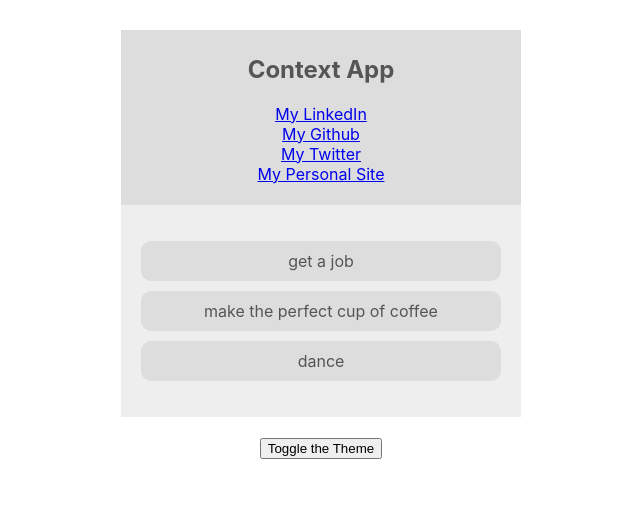
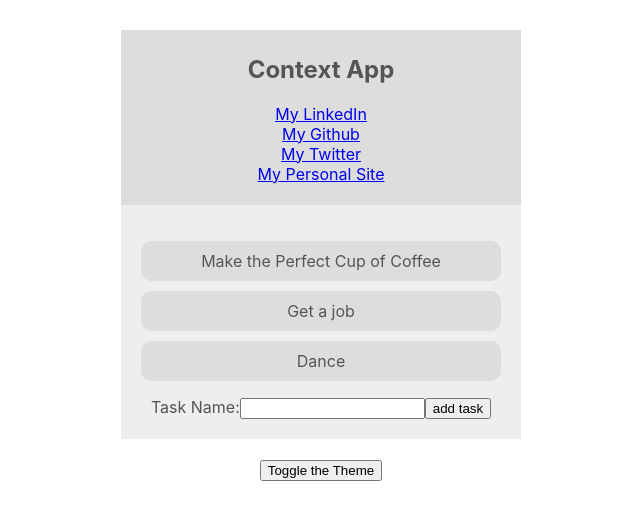
Before and after one commit to rylandgrounds/To-Do-List, a React (Create React App) app: page / in a window 1280 px wide. Shown: the top 520 px of the page, without its empty margins (319-959 px from the left). Built offline with nearby package versions, Linux system fonts and the light colour scheme.

Commit message:
final form addition pre deploy

```diff
--- /dev/null
+++ b/src/components/TaskForm.js
@@ -0,0 +1,19 @@
+import React, { useState } from 'react'
+
+
+const TaskForm = ({addTask}) => {
+    const [title, setTitle] = useState('')
+    const handleSubmit = (e) => {
+        e.preventDefault();
+       addTask(title);
+       setTitle('')
+    }
+    return (
+        <form onSubmit={handleSubmit}>
+            <label>Task Name:</label>
+            <input type='text' value={title} required onChange={(e) => setTitle(e.target.value)}/>
+            <input type='submit' value='add task'/>
+        </form>
+    )
+}
+export default TaskForm
--- a/src/components/ToDoList.js
+++ b/src/components/ToDoList.js
@@ -1,22 +1,35 @@
-import React, {useContext } from "react";
+import React, {useContext, useState } from "react";
 import { ThemeContext } from "../contexts/ThemeContext";
 import { ToDoContext } from "../contexts/ToDoContext";
+import TaskForm from "./TaskForm";
+import { v4 as uuidv4 } from 'uuid';
 
 const ToDoList  = () => {
   const {isLightTheme, light, dark } = useContext(ThemeContext)
   const {tasks} = useContext(ToDoContext)
   const theme = isLightTheme ? light : dark;
+
+    const [todos, setTodos] = useState([
+      { title: "Make the Perfect Cup of Coffee", id: 1 },
+      { title: "Get a job", id: 2 },
+      { title: "Dance", id: 3 },
+    ]);
+    const addTask = (title) => {
+
+      setTodos([...todos, { title, id: uuidv4()}])
+  }
   return(
     <div className="to-do-list" style={{color: theme.syntax, background: theme.bg}}>
     <ul>
-      {tasks.map(task => {
+      {todos.map(todo => {
         return(
-      <li key={task.id} style={{background: theme.ui}}> {task.task} </li>
+      <li key={todo.id} style={{background: theme.ui}}> {todo.title} </li>
         )
       })}
     </ul>
+      <TaskForm addTask={addTask}/>
   </div>
   )
 }
 
-export default ToDoList;
+export default ToDoList
```
Also changed, not shown: 1 other file (tests, documents, lock files or other folders).
